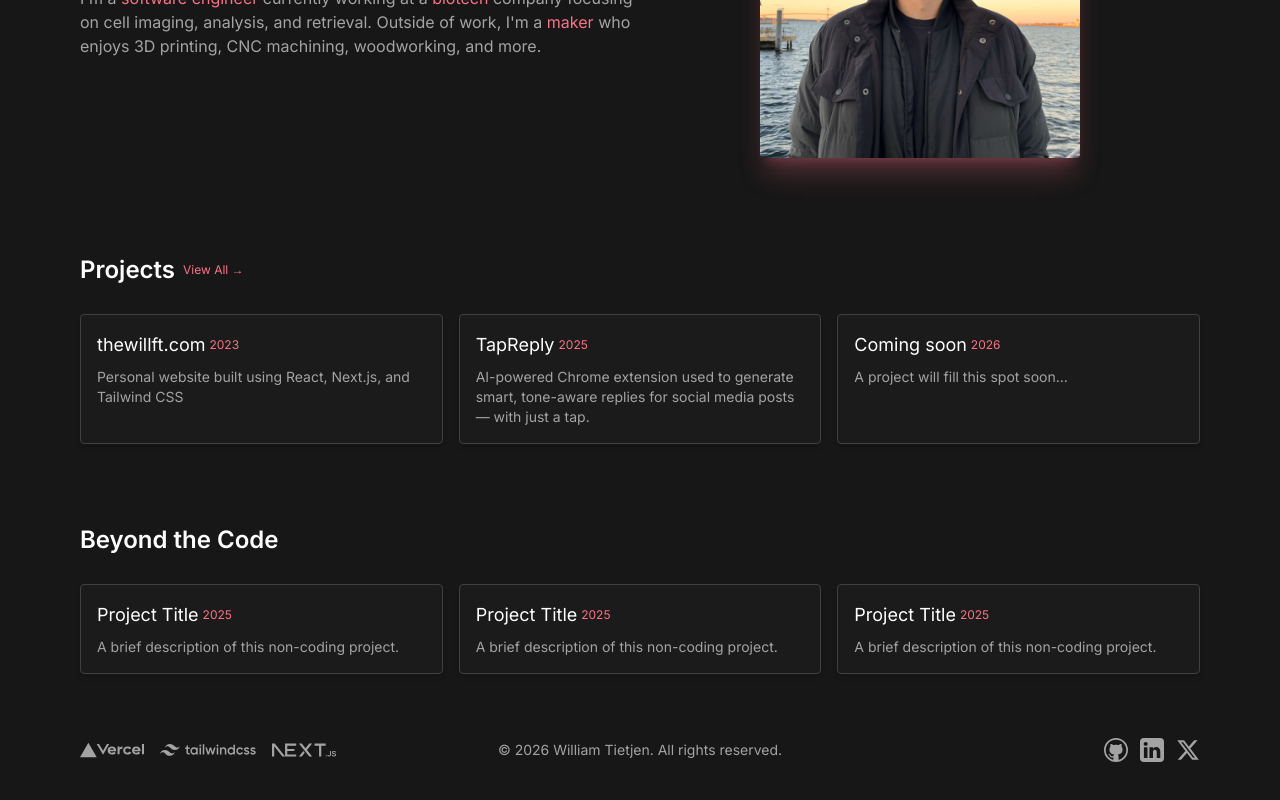
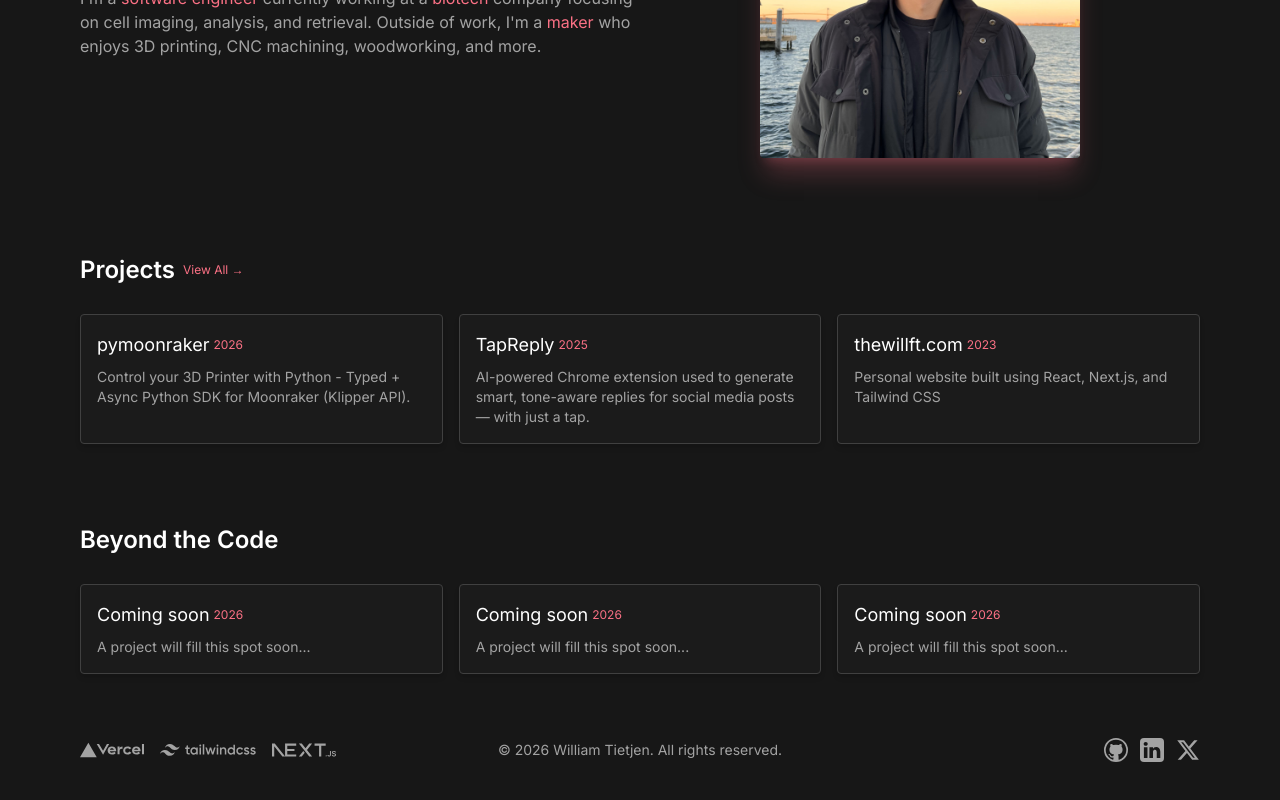
Before and after one commit to thewillft/thewillft.com, a Next.js app: page / in a window 1280 px wide. Shown: the part 346-1146 px from the top of the page. Built offline with nearby package versions, Linux system fonts and the light colour scheme.

Commit message:
update projects

```diff
--- a/src/data/beyond-projects.js
+++ b/src/data/beyond-projects.js
@@ -1,22 +1,22 @@
 export const beyondProjects = [
 	{
-		title: 'Project Title',
-		description: 'A brief description of this non-coding project.',
-		year: '2025',
+		title: 'Coming soon',
+		description: 'A project will fill this spot soon...',
+		year: '2026',
 		url: '',
 		image: '',
 	},
 	{
-		title: 'Project Title',
-		description: 'A brief description of this non-coding project.',
-		year: '2025',
+		title: 'Coming soon',
+		description: 'A project will fill this spot soon...',
+		year: '2026',
 		url: '',
 		image: '',
 	},
 	{
-		title: 'Project Title',
-		description: 'A brief description of this non-coding project.',
-		year: '2025',
+		title: 'Coming soon',
+		description: 'A project will fill this spot soon...',
+		year: '2026',
 		url: '',
 		image: '',
 	},
--- a/src/data/projects.js
+++ b/src/data/projects.js
@@ -1,9 +1,9 @@
 export const projects = [
 	{
-		title: 'thewillft.com',
-		description: 'Personal website built using React, Next.js, and Tailwind CSS',
-		year: '2023',
-		url: 'https://github.com/thewillft/thewillft.com',
+		title: 'pymoonraker',
+		description:
+			'Control your 3D Printer with Python - Typed + Async Python SDK for Moonraker (Klipper API).',
+		year: '2026',
 	},
 	{
 		title: 'TapReply',
@@ -13,8 +13,9 @@ export const projects = [
 		url: 'https://github.com/thewillft/tapreply',
 	},
 	{
-		title: 'Coming soon',
-		description: 'A project will fill this spot soon...',
-		year: '2026',
+		title: 'thewillft.com',
+		description: 'Personal website built using React, Next.js, and Tailwind CSS',
+		year: '2023',
+		url: 'https://github.com/thewillft/thewillft.com',
 	},
 ];
```
